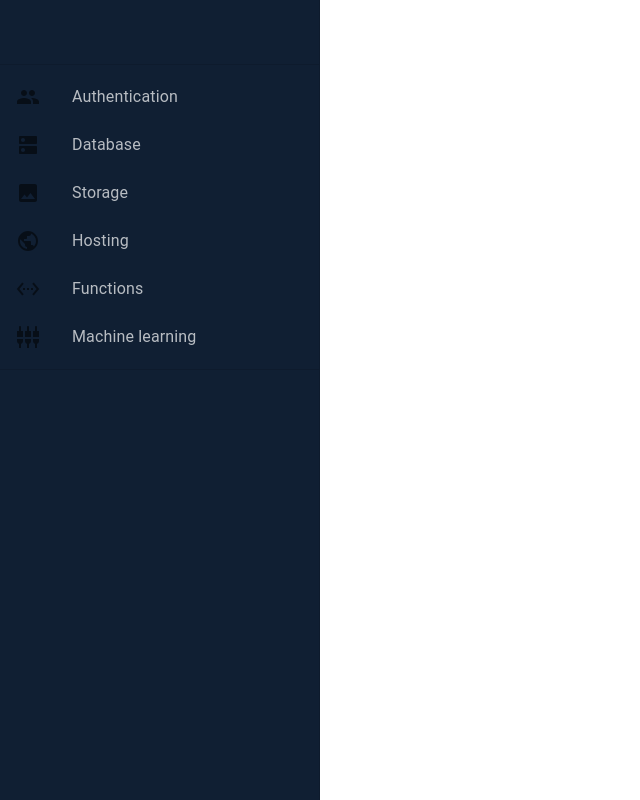
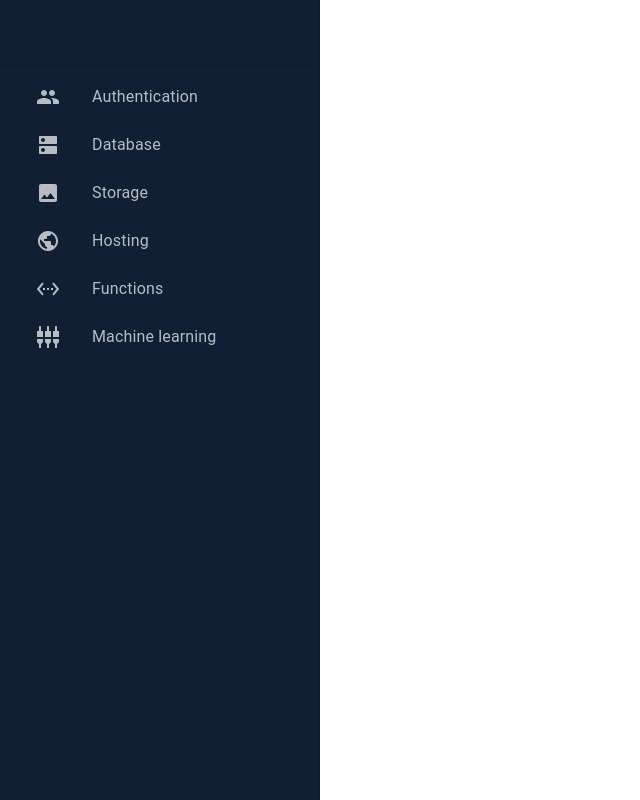
Before and after one commit to Stanleeeeee/React-Material-UI-practical, a React (Create React App) app: page / in a window 1280 px wide. Shown: the whole page, without its empty margins (0-640 px from the left). Built offline with nearby package versions, Linux system fonts and the light colour scheme.

Commit message:
Add usenavigate and onClick method

```diff
--- a/src/components/Navbar/navStyle.js
+++ b/src/components/Navbar/navStyle.js
@@ -11,5 +11,16 @@ export const NavbarStyle = {
         '& .Mui-selected': {
             color: 'red',
         },
+    },
+    icons: {
+        color: 'rgba(255, 255, 255, 0.7)!important',
+        marginLeft: '20px',
+    },
+    text: {
+        '& span': {
+            marginLeft: '-10px',
+            fontWeight: '600',
+            fontSize: '16px',
+        }
     }
 };
```
